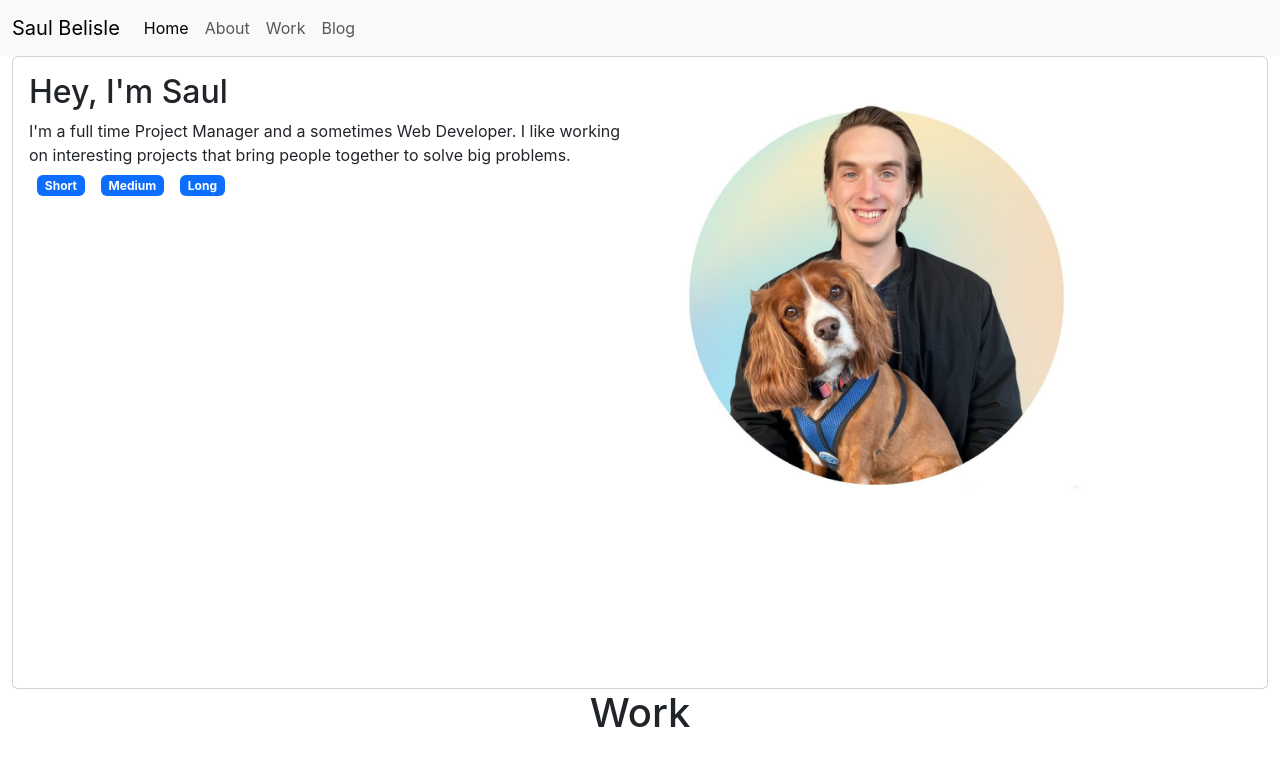
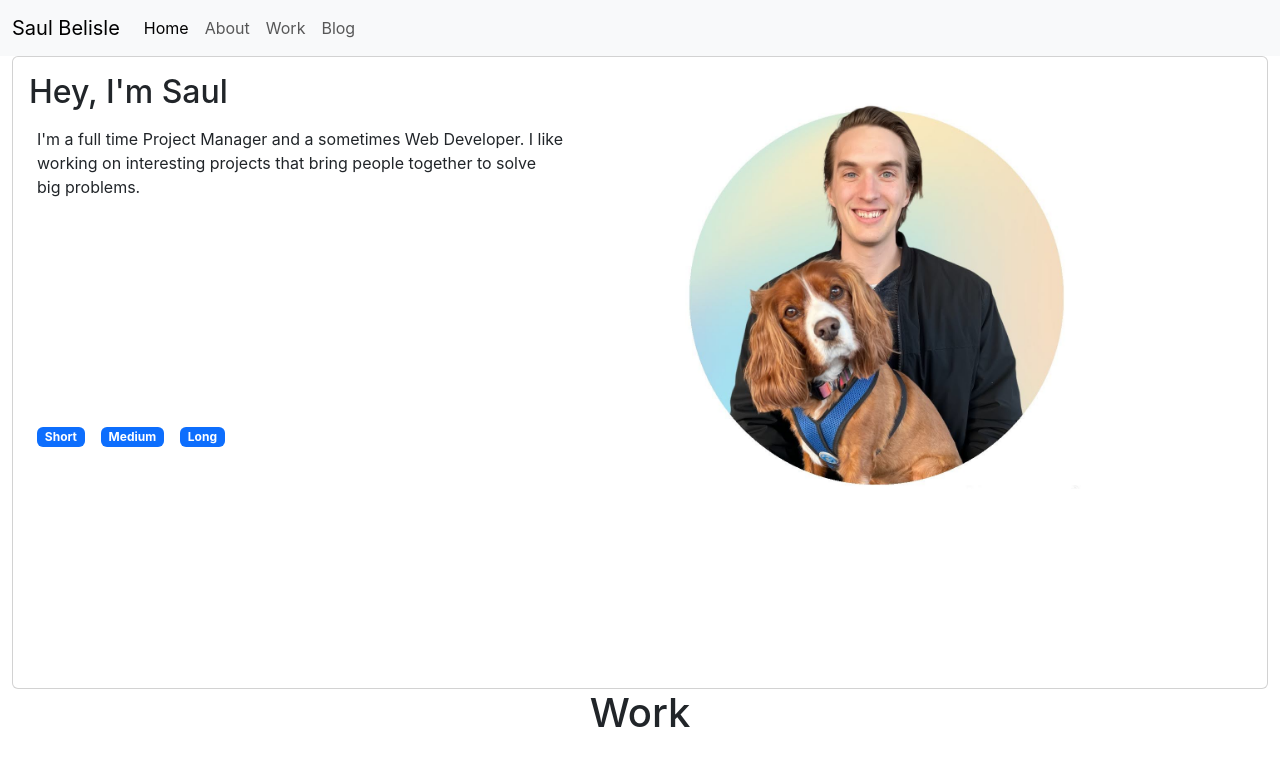
Before and after one commit to Saul-Good-Homie/Personal-Portfolio-V1, a React (Create React App) app: page / in a window 1280 px wide. Shown: the top 775 px of the page. Built offline with nearby package versions, Linux system fonts and the light colour scheme.

Commit message:
minor changes to about section css

```diff
--- a/src/Components/About.js
+++ b/src/Components/About.js
@@ -7,9 +7,11 @@ export default class About extends Component {
 
   render() {
     return (
-      <div className="bio-section">
+      <div className="bio-section h-50">
         <h2 className="card-title">Hey, I'm Saul</h2>
-        <span>{this.state.display}</span>
+        <div className="about-content align-center p-2">
+          <span>{this.state.display}</span>
+        </div>
         <div className="d-flex justify-content-start">
           <span className="badge bg-primary m-2" onClick={this.getShortBio}>
             Short
--- a/src/index.css
+++ b/src/index.css
@@ -39,3 +39,12 @@ code {
   max-width: 50%;
   max-height: 50%;
 } */
+
+.bio-section {
+  /* border: 1px solid red; */
+}
+
+.about-content {
+  height: 100%;
+  /* border: 1px solid red; */
+}
```
